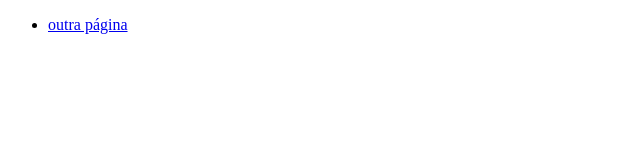
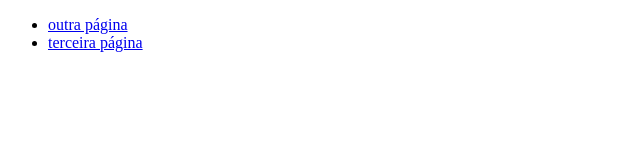
Before and after one commit to alvinhu182/html, a plain HTML site: page index.html in a window 1280 px wide. Shown: the whole page, without its empty margins (0-640 px from the left). Drawn offline with Linux system fonts and the light colour scheme.

Commit message:
foi criado uma terceira pagina

```diff
--- a/index.html
+++ b/index.html
@@ -10,6 +10,7 @@
         <nav>
             <ul>
                 <li><a href="outraPagina.html">outra página</a></li>
+                <li><a href="terceiraPagina.html">terceira página</a></li>
             </ul>
         </nav>
     </header>
```
Also changed, not shown: terceiraPagina.html (added).
